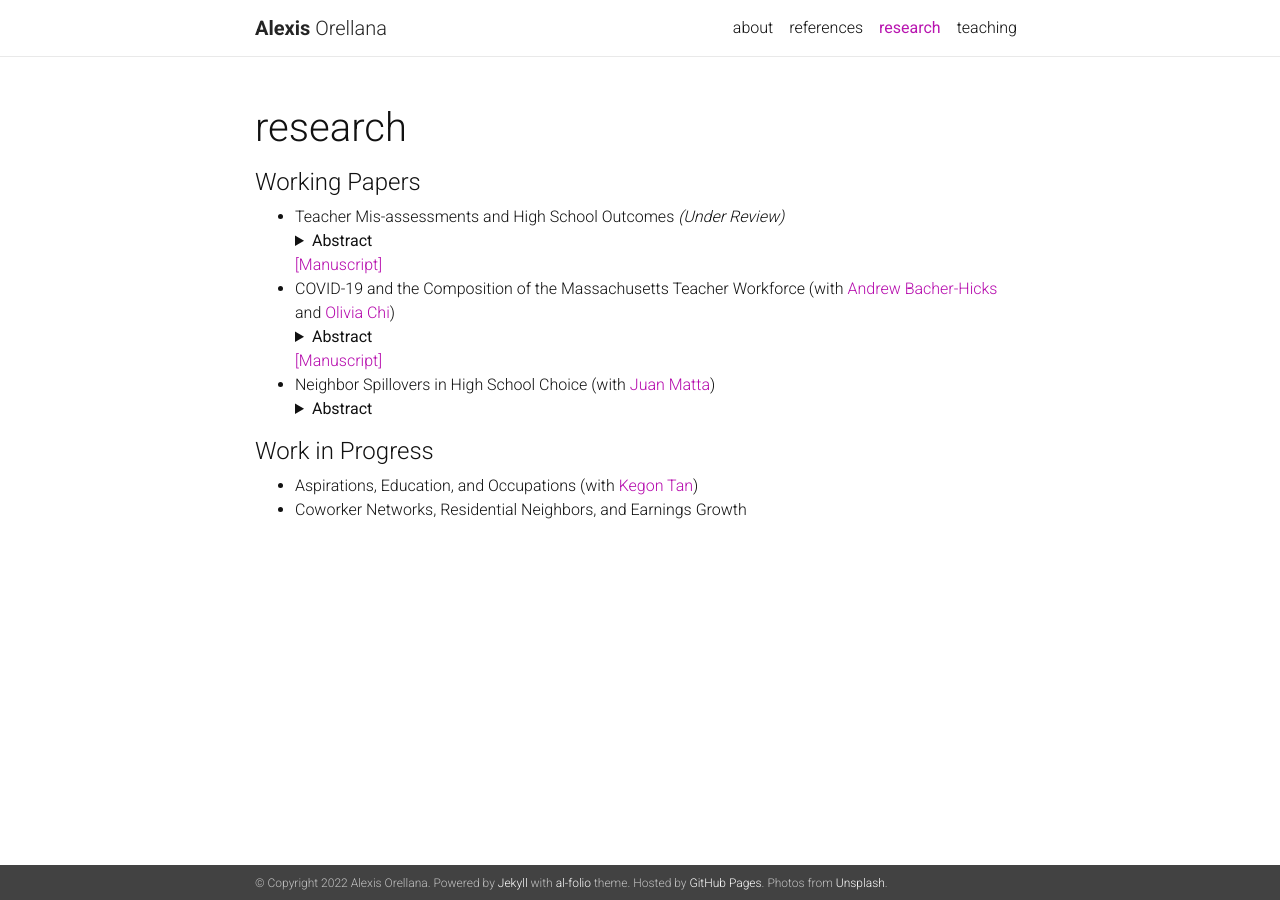
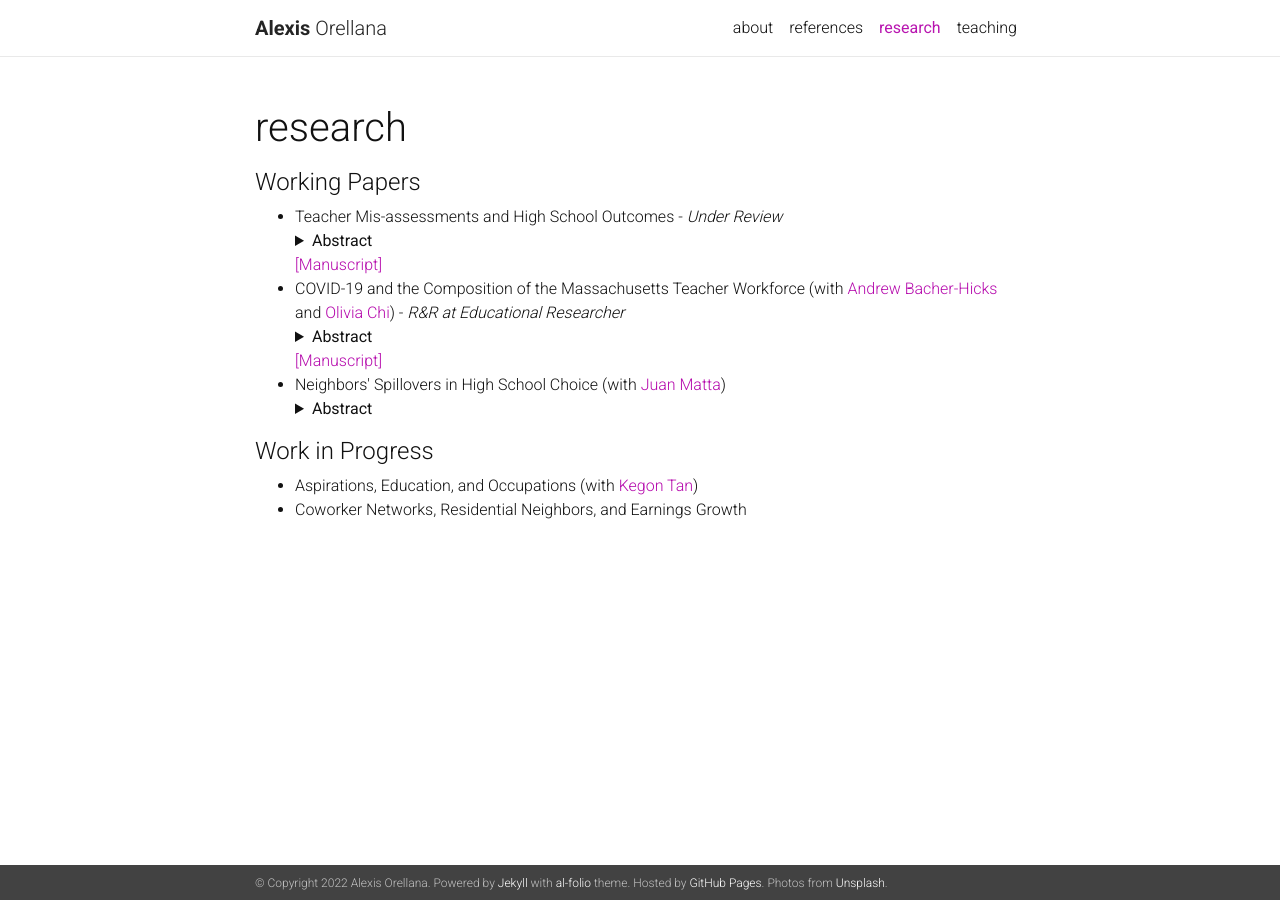
Before and after one commit to alexisorellana/alexisorellana.github.io, a Jekyll site: the page built from _pages/research.md, in a window 1280 px wide. Built offline with Jekyll 4.4.1, drawn with Linux system fonts in a browser that asks for light colours; nearby versions of some CDN libraries; a style sheet for code colours, icons or effects is not loaded.

Commit message:
update 08-11

```diff
--- a/_pages/research.md
+++ b/_pages/research.md
@@ -8,7 +8,7 @@ nav: true
 
 #### Working Papers
 <ul>
-<li> Teacher Mis-assessments and High School Outcomes <em> (Under Review) </em> </li>
+<li> Teacher Mis-assessments and High School Outcomes - <em> Under Review </em> </li>
 <details>
 <summary><b>Abstract</b></summary>
 
@@ -18,7 +18,7 @@ Does mis-assessment by teachers on subjective evaluations matter for students’
 <a href="{{ site.baseurl }}/assets/pdf/Manuscript.pdf" target="_blank">[Manuscript]</a>
 
 
-<li> COVID-19 and the Composition of the Massachusetts Teacher Workforce (with <a href="https://www.andrewbacherhicks.com/home" target="_blank">Andrew Bacher-Hicks</a> and <a href="https://www.oliviachi.com" target="_blank">Olivia Chi</a>)</li>
+<li> COVID-19 and the Composition of the Massachusetts Teacher Workforce (with <a href="https://www.andrewbacherhicks.com/home" target="_blank">Andrew Bacher-Hicks</a> and <a href="https://www.oliviachi.com" target="_blank">Olivia Chi</a>) - <em> R&R at Educational Researcher </em> </li>
 <details>
 <summary><b>Abstract</b></summary>
 
@@ -28,7 +28,7 @@ The unprecedented challenges of teaching during COVID-19 prompted fears of a mas
 
 <a href="{{ site.baseurl }}/assets/pdf/covid_WP.pdf" target="_blank">[Manuscript]</a>
 
-<li> Neighbor Spillovers in High School Choice (with <a href="https://jjmatta.github.io" target="_blank">Juan Matta</a>)</li>
+<li> Neighbors' Spillovers in High School Choice (with <a href="https://jjmatta.github.io" target="_blank">Juan Matta</a>)</li>
 <details>
 <summary><b>Abstract</b></summary>
 
```
